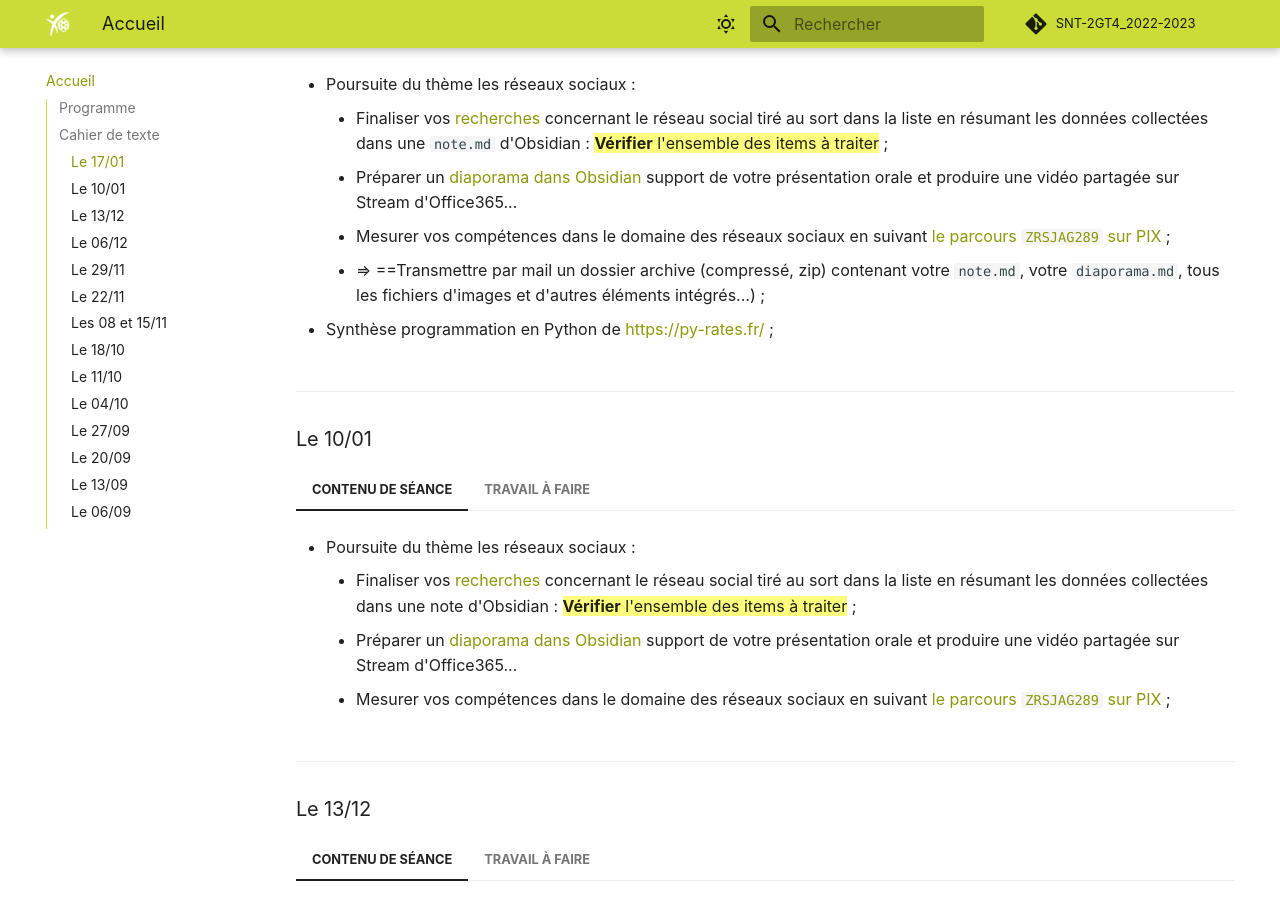
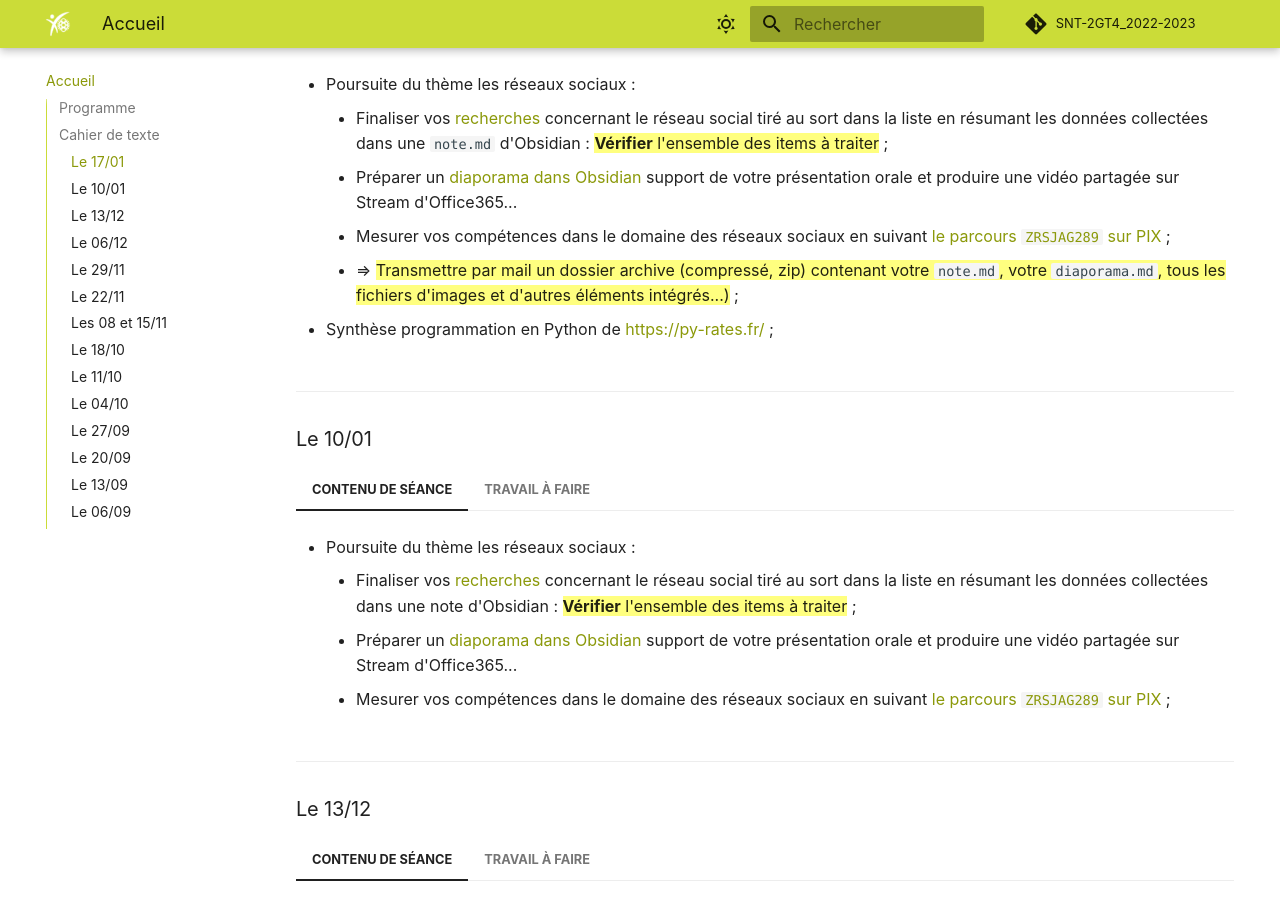
Before and after one commit to ericECmorlaix/SNT-2GT4_2022-2023, an MkDocs documentation site: the page built from docs/index.md, in a window 1280 px wide and 900 px high, scrolled down 1486 px. Built offline with MkDocs 1.6.1 and Material for MkDocs 9.7.7, drawn with Linux system fonts in a browser that asks for light colours; comment, search, counter and statistics services are not loaded.

Commit message:
MAJ surligne

```diff
--- a/docs/index.md
+++ b/docs/index.md
@@ -102,7 +102,7 @@
         - Finaliser vos [recherches](https://ericecmorlaix.github.io/SNT-2GT4_2022-2023/RS/#recherches) concernant le réseau social tiré au sort dans la liste en résumant les données collectées dans une `note.md` d'Obsidian : ==**Vérifier** l'ensemble des items à traiter== ;
         - Préparer un [diaporama dans Obsidian](https://ericecmorlaix.github.io/SNT-2GT4_2022-2023/RS/#presentation) support de votre présentation orale et produire une vidéo partagée sur Stream d'Office365...
         - Mesurer vos compétences dans le domaine des réseaux sociaux en suivant [le parcours `ZRSJAG289` sur PIX](https://app.pix.fr/campagnes/ZRSJAG289){target="_blank"} ;
-        - => ==Transmettre par mail un dossier archive (compressé, zip) contenant votre `note.md`, votre `diaporama.md`, tous les fichiers d'images et d'autres éléments intégrés...) ;
+        - => ==Transmettre par mail un dossier archive (compressé, zip) contenant votre `note.md`, votre `diaporama.md`, tous les fichiers d'images et d'autres éléments intégrés...)== ;
 
     - Synthèse programmation en Python de [https://py-rates.fr/](https://py-rates.fr/){target="_blank"} ;
 
```
